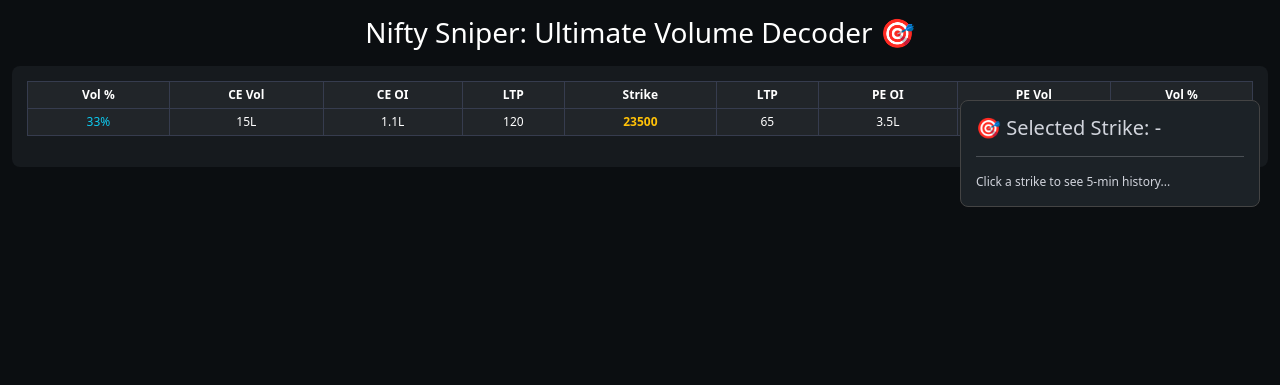
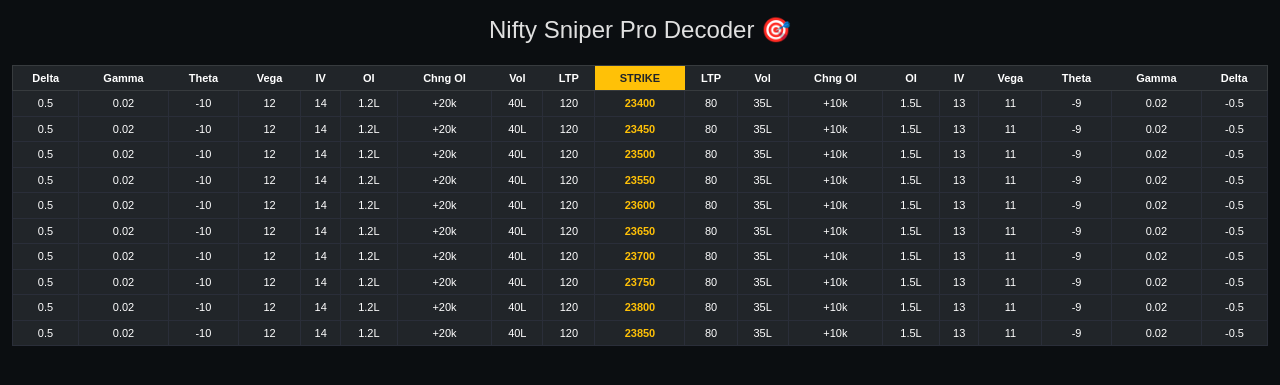
Before and after one commit to alok19898-byte/nifty-sniper-live, a FastAPI app: page / in a window 1280 px wide. Shown: the top 385 px of the page. Run offline with FastAPI, Linux system fonts and the light colour scheme.

Commit message:
Update index.html

```diff
--- a/templates/index.html
+++ b/templates/index.html
@@ -3,52 +3,54 @@
 <head>
     <link href="https://cdn.jsdelivr.net/npm/bootstrap@5.3.0/dist/css/bootstrap.min.css" rel="stylesheet">
     <style>
-        body { background: #0b0e11; color: #d1d4dc; font-size: 12px; }
-        .table-container { background: #161a1e; padding: 15px; border-radius: 8px; }
-        th { background: #2a2e39; color: #ffffff; text-align: center; border: 1px solid #363c4e; }
-        td { text-align: center; border: 1px solid #363c4e; color: #e0e0e0; }
-        .high-vol { background: rgba(0, 100, 255, 0.3) !important; } /* Blue for Vol */
-        .high-oi { background: rgba(218, 165, 32, 0.3) !important; } /* Gold for OI */
-        #tracker { position: fixed; right: 20px; top: 100px; width: 300px; background: #1c2227; padding: 15px; border: 1px solid #444; border-radius: 8px; }
+        body { background: #0b0e11; color: #e0e0e0; font-family: sans-serif; }
+        .table-responsive { overflow-x: auto; margin-top: 20px; }
+        table { font-size: 11px; white-space: nowrap; border: 1px solid #363c4e; }
+        th { background: #1f242c; color: #fff; text-align: center; padding: 10px; }
+        td { text-align: center; padding: 8px; border: 1px solid #2a2e39; cursor: pointer; }
+        tr:hover { background: #161a1e; }
+        #tracker { position: fixed; right: 10px; top: 100px; width: 300px; background: #161a1e; border: 2px solid #58a6ff; padding: 15px; border-radius: 8px; display: none; }
     </style>
 </head>
 <body>
-    <div class="container-fluid mt-3">
-        <h3 class="text-center text-white">Nifty Sniper: Ultimate Volume Decoder 🎯</h3>
-
-        <div class="table-container mt-3">
+<div class="container-fluid">
+    <h4 class="text-center mt-3">Nifty Sniper Pro Decoder 🎯</h4>
+    <div class="table-responsive">
         <table class="table table-dark table-sm">
             <thead>
                 <tr>
-                        <th>Vol %</th><th>CE Vol</th><th>CE OI</th><th>LTP</th>
-                        <th>Strike</th>
-                        <th>LTP</th><th>PE OI</th><th>PE Vol</th><th>Vol %</th>
+                    <th>Delta</th><th>Gamma</th><th>Theta</th><th>Vega</th><th>IV</th><th>OI</th><th>Chng OI</th><th>Vol</th><th>LTP</th>
+                    <th class="bg-warning text-dark">STRIKE</th>
+                    <th>LTP</th><th>Vol</th><th>Chng OI</th><th>OI</th><th>IV</th><th>Vega</th><th>Theta</th><th>Gamma</th><th>Delta</th>
                 </tr>
             </thead>
             <tbody>
-                    <!-- Row Example -->
-                    <tr onclick="loadTracker(23500)">
-                        <td class="text-info">33%</td><td>15L</td><td>1.1L</td><td>120</td>
-                        <td class="fw-bold text-warning">23500</td>
-                        <td>65</td><td>3.5L</td><td>38L</td><td class="text-danger">84%</td>
-                    </tr>
+                <!-- 10 Rows -->
+                <script>
+                    for(let i=0; i<10; i++) {
+                        let strike = 23400 + (i * 50);
+                        document.write(`<tr onclick="showTracker(${strike})">
+                            <td>0.5</td><td>0.02</td><td>-10</td><td>12</td><td>14</td><td>1.2L</td><td>+20k</td><td>40L</td><td>120</td>
+                            <td class="fw-bold text-warning">${strike}</td>
+                            <td>80</td><td>35L</td><td>+10k</td><td>1.5L</td><td>13</td><td>11</td><td>-9</td><td>0.02</td><td>-0.5</td>
+                        </tr>`);
+                    }
+                </script>
             </tbody>
         </table>
     </div>
 </div>
 
-    <!-- Side Tracker -->
 <div id="tracker">
-        <h5>🎯 Selected Strike: <span id="strike-val">-</span></h5>
-        <hr>
-        <div id="history">Click a strike to see 5-min history...</div>
+    <h6>🎯 Analysis: <span id="s-val">-</span></h6>
+    <div id="hist">Click strike to see 5-min history...</div>
 </div>
 
 <script>
-        function loadTracker(strike) {
-            document.getElementById('strike-val').innerText = strike;
-            document.getElementById('history').innerHTML = "Loading data for " + strike + "...";
-            // यहाँ हम बाद में API कॉल जोड़ेंगे
+    function showTracker(s) {
+        document.getElementById('tracker').style.display = 'block';
+        document.getElementById('s-val').innerText = s;
+        document.getElementById('hist').innerHTML = "Loading 5-min volume for " + s + "...";
     }
 </script>
 </body>
```
Lines whose indentation alone changed are shown as unchanged.
